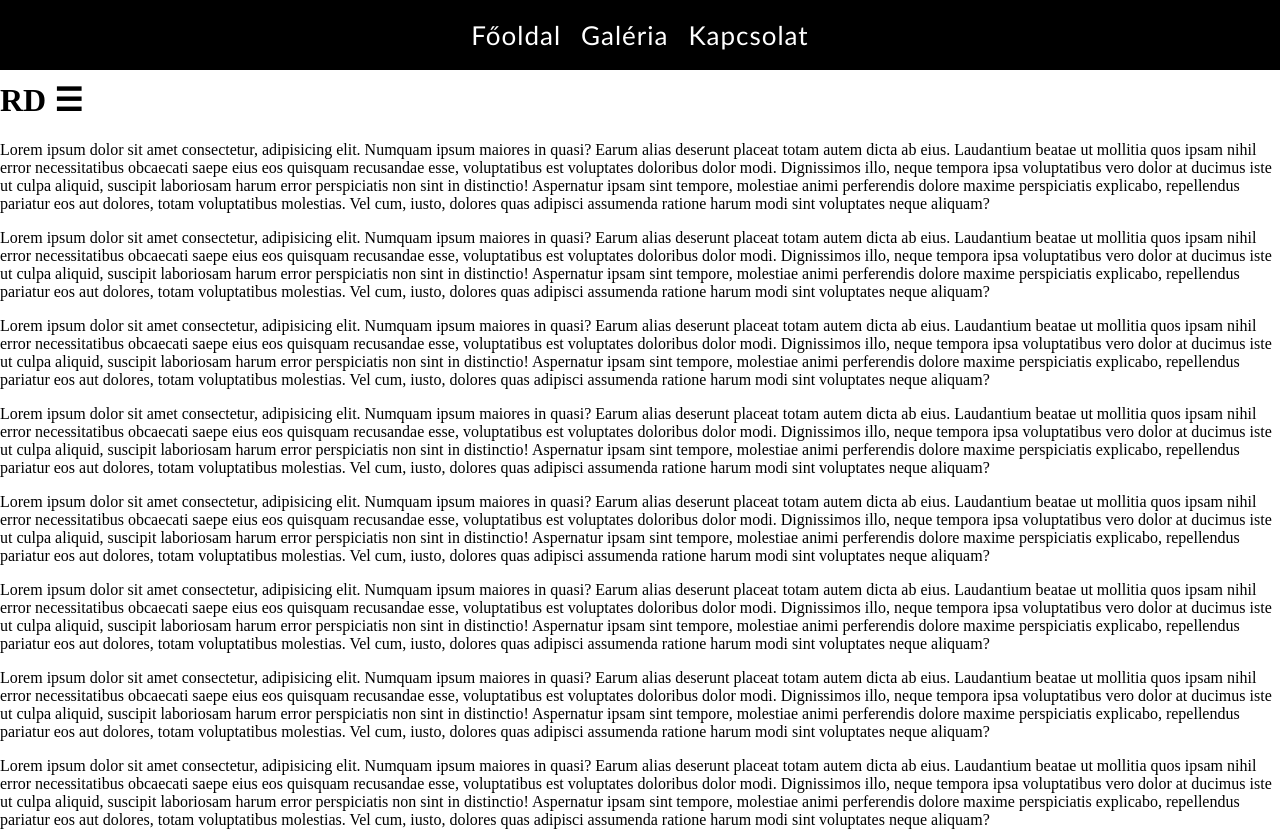
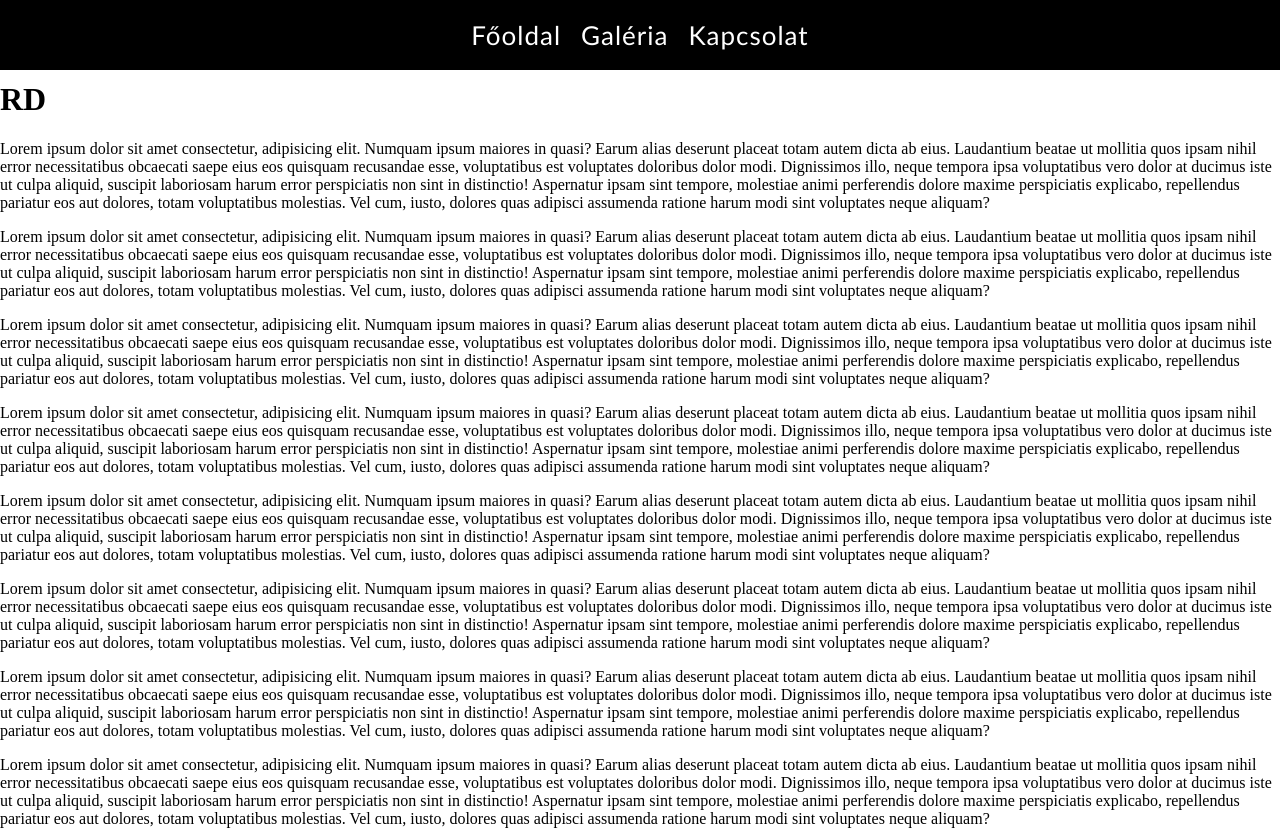
Before and after one commit to Ills-Tms/RD, a plain HTML site: page index.html in a window 1280 px wide. Shown: the top 832 px of the page. Drawn offline with Linux system fonts and the light colour scheme.

Commit message:
yfafaeds

```diff
--- a/index.html
+++ b/index.html
@@ -12,11 +12,7 @@
       <a href="gallery.html">Galéria</a>
       <a href="contact.html">Kapcsolat</a>
     </nav>
-    <h1>
-      RD <input type="checkbox" id="menu" /><label for="menu" id="menulabel"
-        >☰</label
-      >
-    </h1>
+    <h1>RD <input type="checkbox" id="menu" /></h1>
     <p>
       Lorem ipsum dolor sit amet consectetur, adipisicing elit. Numquam ipsum
       maiores in quasi? Earum alias deserunt placeat totam autem dicta ab eius.
@@ -290,5 +286,7 @@
       molestias. Vel cum, iusto, dolores quas adipisci assumenda ratione harum
       modi sint voluptates neque aliquam?
     </p>
+
+    <label for="menu" id="menulabel">☰</label>
   </body>
 </html>
```
